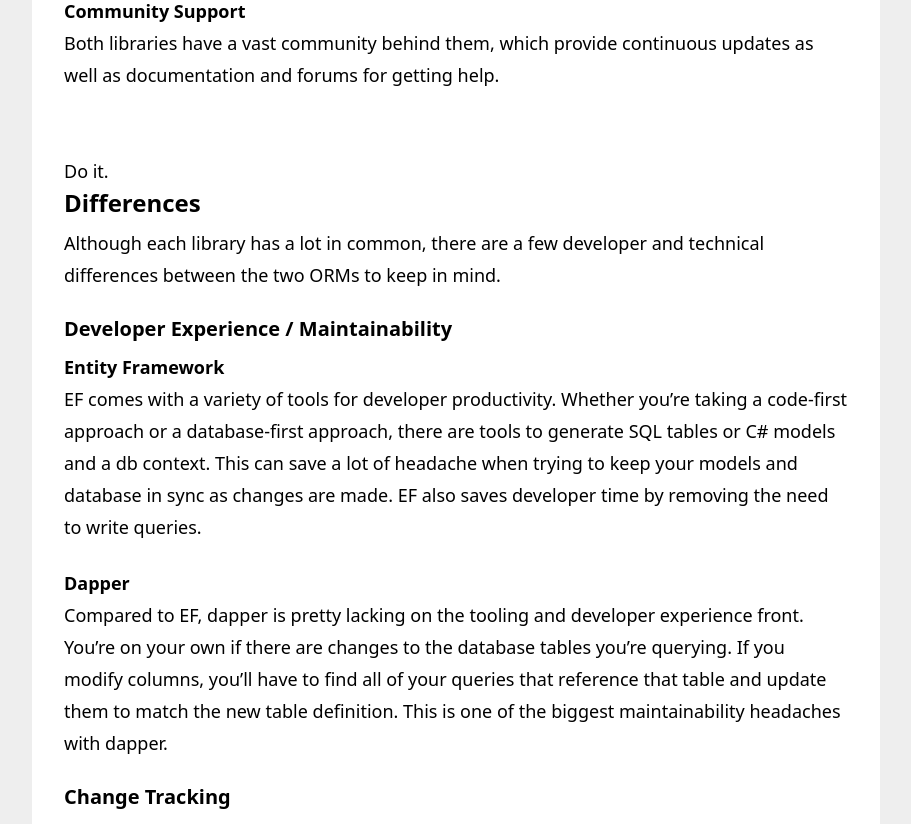
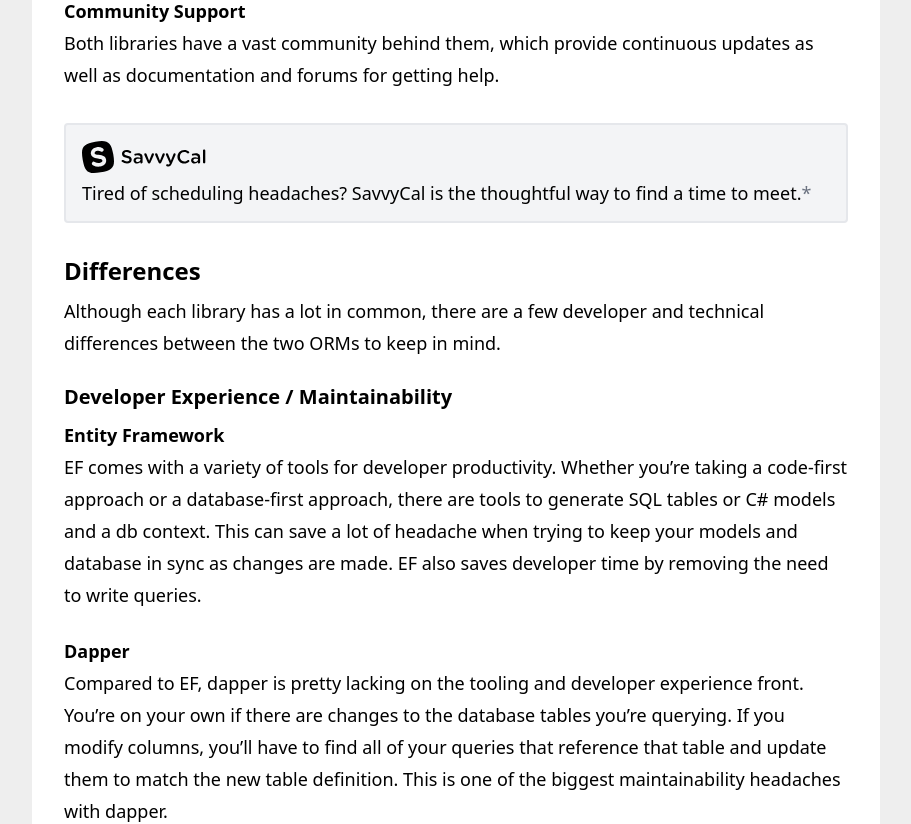
Before and after one commit to IsaacASmith/isaacasmith.github.io, a Nuxt app in the folder src/site/: page /blog/2022/entity-framework-vs-dapper in a window 1280 px wide. Shown: the part 1640-2464 px from the top of the page, without its empty margins (184-1095 px from the left). Built offline with nearby package versions, Linux system fonts and the light colour scheme; no server answers.

Commit message:
add affiliate functionality with tracking

```diff
--- a/src/site/components/affiliate.vue
+++ b/src/site/components/affiliate.vue
@@ -1,16 +1,66 @@
 <template>
-  <div>
-    <a :href="affiliate.link">Do it.</a>
-  </div>
+  <a :href="affiliate.link" target="_blank" rel="noopener" @click="linkClicked">
+    <div
+      class="my-4 p-4 rounded bg-gray-100 columns-2 gap-8 items-center border-solid border-2 border-sky-500"
+    >
+      <div>
+        <img
+          :src="affiliate.img"
+          width="124"
+          height="32"
+          style="height: 32px; width: 124px"
+          class="mb-2"
+        />
+      </div>
+      <div class="w-full leading-6">
+        {{ affiliateTagline }}<span class="text-gray-500">*</span>
+      </div>
+    </div>
+  </a>
 </template>
 
 <script>
+import sanityMetrics from '~/plugins/sanity-metrics/sanity-metrics'
+
 export default {
   name: 'AffiliateThing',
   data: () => ({
-    affiliate: {
-      link: 'https://savvycal.com/?via=isaac'
-    }
-  })
+    affiliate: {},
+    affiliateTagline: {},
+    affiliates: [
+      {
+        id: 1,
+        name: 'SavvyCal',
+        link: 'https://savvycal.com/?via=isaac',
+        img: require('~/assets/img/affiliates/savvycal.svg'),
+        taglines: [
+          'Tired of scheduling headaches? SavvyCal is the thoughtful way to find a time to meet.',
+          "Take control of your schedule. SavvyCal lets you meet on your terms, when you're ready.",
+        ],
+      },
+    ],
+  }),
+  mounted() {
+    this.affiliate = this.getRandomItem(this.affiliates)
+    this.affiliateTagline = this.getRandomItem(this.affiliate.taglines)
+  },
+  methods: {
+    getRandomItem(list) {
+      return list[Math.floor(Math.random() * list.length)]
+    },
+    linkClicked() {
+      const context = {
+        route: this.$route,
+        from: {
+          path: '',
+        },
+      }
+      sanityMetrics.logEvent(context, 'affiliate-clicked', {
+        affiliateId: this.affiliate.id,
+        affiliateName: this.affiliate.name,
+        tagline: this.affiliateTagline
+      })
+    },
+  },
 }
 </script>
--- a/src/site/components/page-footer.vue
+++ b/src/site/components/page-footer.vue
@@ -27,6 +27,10 @@
           </nuxt-link>
         </div>
       </div>
+      <div class="mt-16">
+        <div class="text-md">Affiliate Disclosure *</div>
+        <div class="text-sm">This website may earn a commission if you make a purchase through one of the links on the page.</div>
+      </div>
       <div class="mt-16 text-sm">
         Copyright 2022 |
         <nuxt-link to="isaacsmith.us" class="hover:underline"
--- a/src/site/pages/blog/2022/entity-framework-vs-dapper.vue
+++ b/src/site/pages/blog/2022/entity-framework-vs-dapper.vue
@@ -63,12 +63,12 @@
       <p class="font-semibold">Pricing/Licensing</p>
       <p class="mb-6">Both libraries are free and open source.</p>
       <p class="font-semibold">Community Support</p>
-      <p class="mb-16">
+      <p class="mb-8">
         Both libraries have a vast community behind them, which provide
         continuous updates as well as documentation and forums for getting help.
       </p>
       <Affiliate />
-      <h2 id="differences" class="mb-2 text-2xl font-bold">Differences</h2>
+      <h2 id="differences" class="mb-2 mt-8 text-2xl font-bold">Differences</h2>
       <p class="mb-6">
         Although each library has a lot in common, there are a few developer and
         technical differences between the two ORMs to keep in mind.
--- a/src/site/plugins/sanity-metrics/sanity-metrics.js
+++ b/src/site/plugins/sanity-metrics/sanity-metrics.js
@@ -79,6 +79,8 @@
       client: this.getClientId(),
     })
 
+    console.log(eventBody)
+
     fetch(this.baseURL + '/event', {
       method: 'POST',
       headers: {
```
Also changed, not shown: src/site/assets/img/affiliates/savvycal.svg (added).
